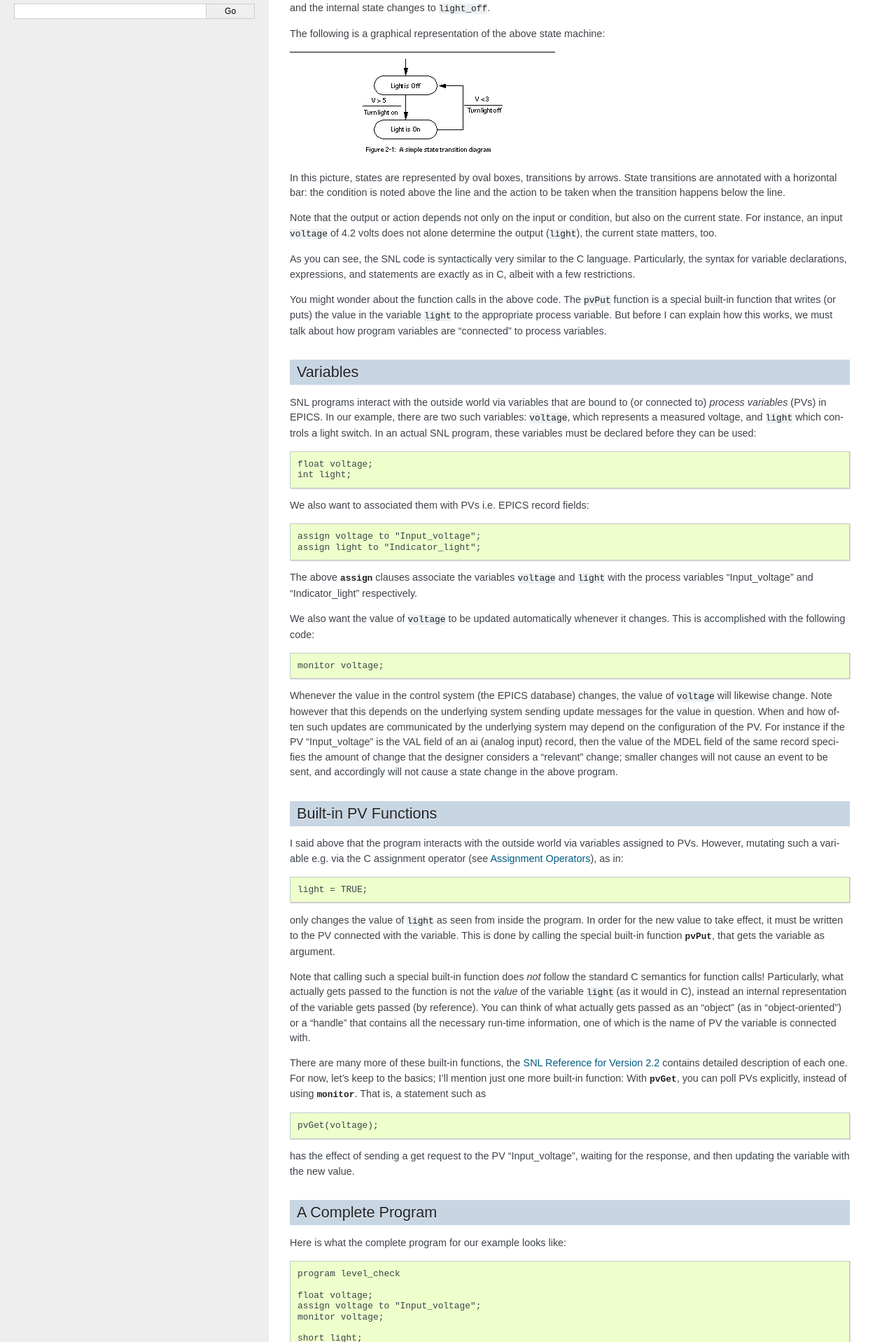
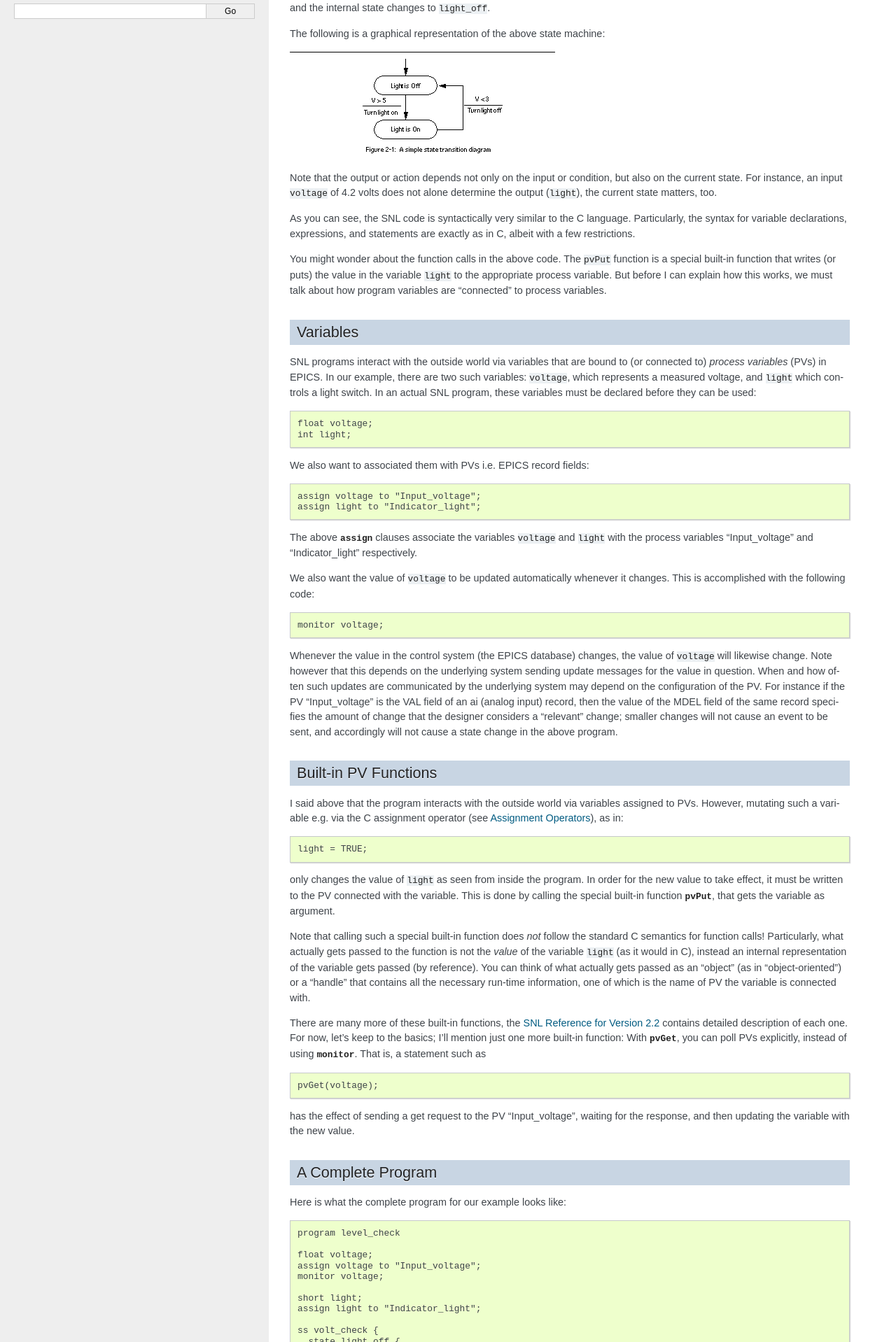
Before and after one commit to jeonghanlee/sequencer-2-2, a Sphinx documentation site: the page built from documentation/Tutorial.txt, in a window 1280 px wide. Shown: the part 669-2587 px from the top of the page at 70% size. Built offline with Sphinx 7.4.7, drawn with Linux system fonts in a browser that asks for light colours; some of the changed text lies outside the part shown.

Commit message:
docs: removed obsolete explanation of state graphs

```diff
--- a/documentation/Tutorial.txt
+++ b/documentation/Tutorial.txt
@@ -45,11 +45,6 @@ state changes to ``light_off``.
 The following is a graphical representation of the above state machine:
 
 .. image:: Figure2-1.png
-
-In this picture, states are represented by oval boxes, transitions by
-arrows. State transitions are annotated with a horizontal bar: the
-condition is noted above the line and the action to be taken when the
-transition happens below the line.
 
 Note that the output or action depends not only on the input or
 condition, but also on the current state. For instance, an input
```
